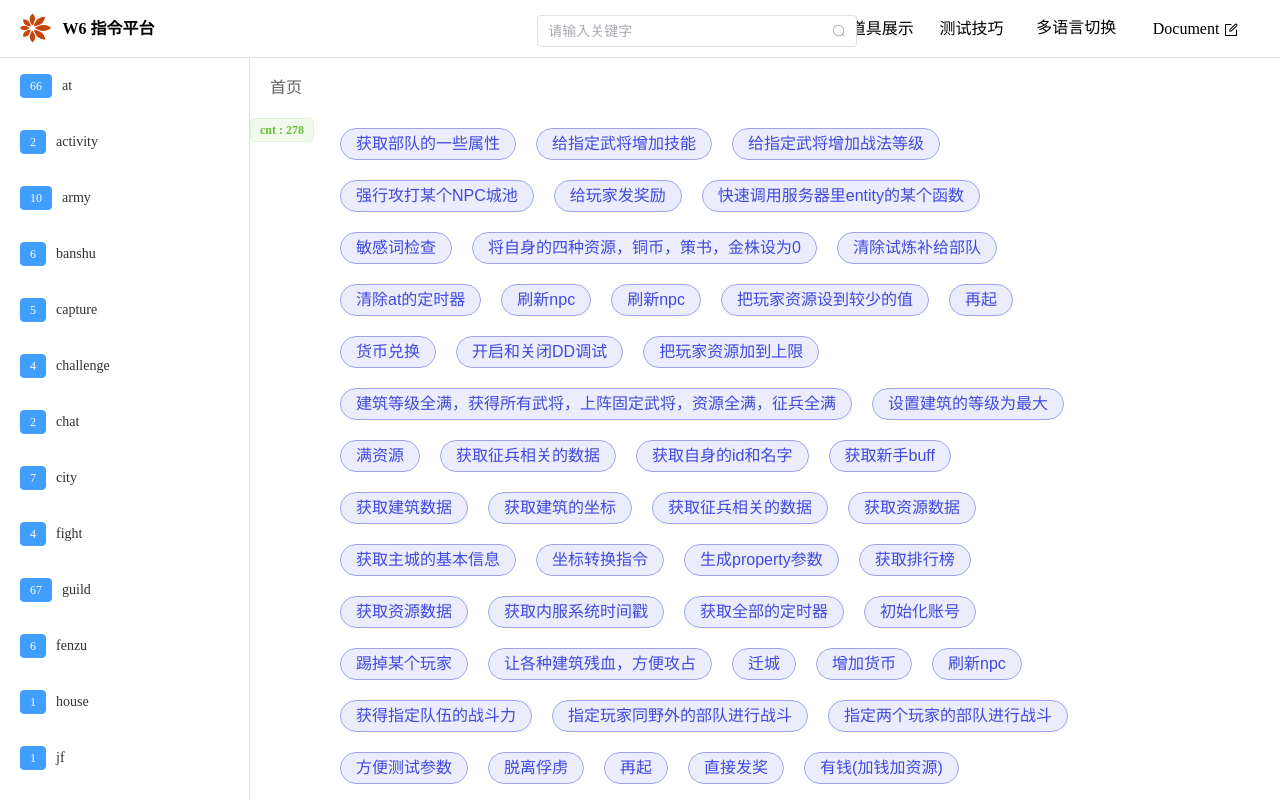
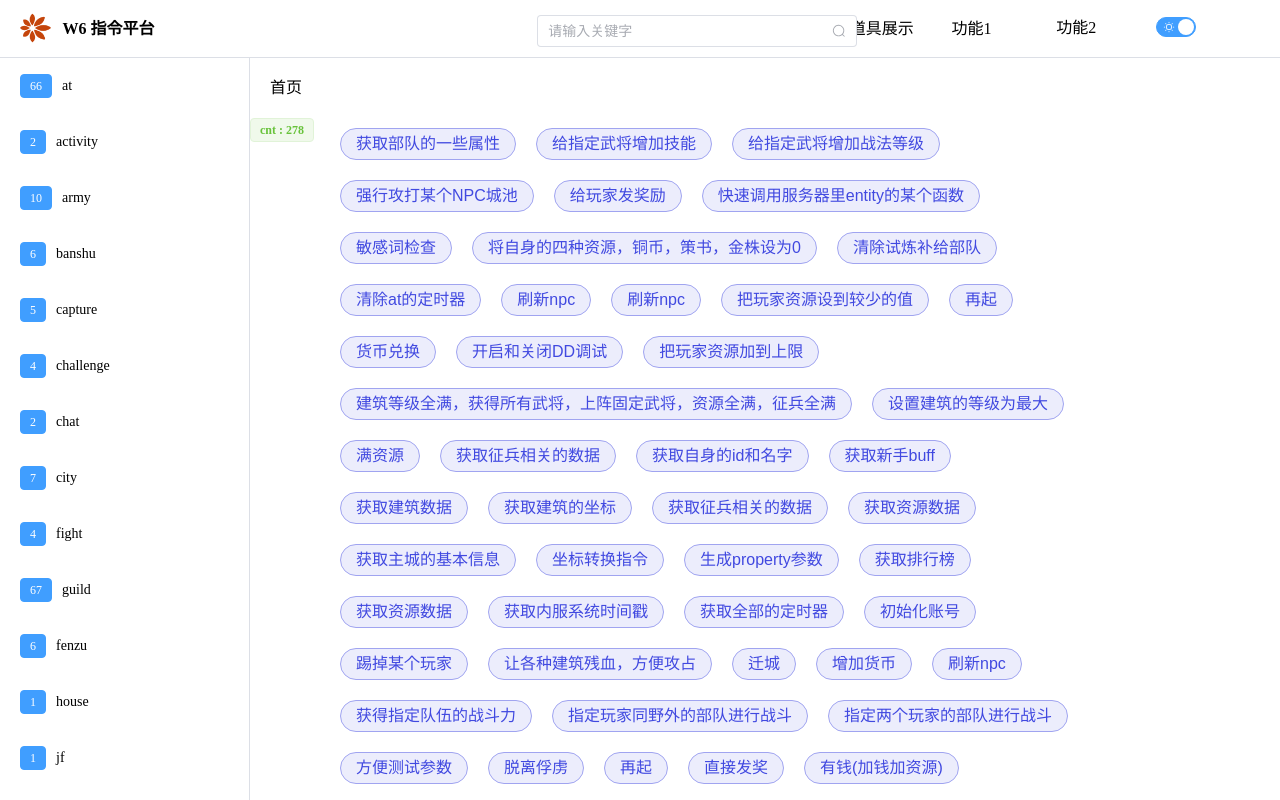
Before and after one commit to michaelxuzhi/docTemplate, a Vue app: page / in a window 1280 px wide. Built offline with nearby package versions, Linux system fonts and the light colour scheme.

Commit message:
暗黑模式切换适配

```diff
--- a/public/static/data/resData.json
+++ b/public/static/data/resData.json
@@ -44,7 +44,7 @@
     "id": "gold",
     "img": "gold",
     "quantity": 4,
-    "desc": "这是宝币",
+    "desc": "这是宝石",
     "type": "currency"
   },
   "skill_point": {
--- a/src/App.vue
+++ b/src/App.vue
@@ -24,4 +24,50 @@ export default {
 ::-webkit-scrollbar {
   display: none;
 }
+/* 全局主题样式常量 */
+:root[data-theme='dark'] {
+  /* 模式切换变量，默认light模式 */
+  --current-background-color: var(--dark-background-color);
+  --current-font-color: var(--dark-font-color);
+  --current-aside-font-color: var(--dark-aside-font-color);
+  --current-aside-background-color: var(--dark-aside-background-color);
+  --current-aside-item-hover-font-color: var(--dark-aside-item-hover-font-color);
+  --current-header-dropdown-font-color: var(--dark-header-dropdown-font-color);
+  --current-object-bg-color: var(--dark-object-bg-color);
+  --current-at-bg-color: var(--dark-at-bg-color);
+  --current-at-font-color: var(--dark-at-font-color);
+  --current-at-content-bg-color: var(--dark-at-content-bg-color);
+  --current-btn-font-color: var(--dark-btn-font-color);
+
+  /* 深色主题 */
+  /* --dark-background-color: #282c34; */
+  --dark-background-color: #0c0c0c;
+  --dark-font-color: #d3d3d3;
+  --dark-btn-bg: #409eff;
+  --dark-tag-bg: #409eff;
+
+  --dark-btn-font-color: #d3d3d3;
+
+  --dark-aside-font-color: #d3d3d3;
+  --dark-aside-background-color: #0c0c0c;
+  --dark-aside-item-hover-font-color: #000;
+  --dark-header-dropdown-font-color: #d3d3d3;
+
+  --dark-object-bg-color: #3e3e48;
+
+  --dark-at-bg-color: #3e3e48;
+  --dark-at-font-color: #d3d3d3;
+  --dark-at-content-bg-color: #949494;
+}
+
+:root[data-theme='light'] {
+  /* 模式切换变量，默认light模式 */
+  --current-background-color: var(--light-background-color);
+  --current-at-bg-color: var(--light-at-bg-color);
+  --current-btn-font-color: var(--light-btn-font-color);
+  /* 浅色主题 */
+  --light-background-color: #fff;
+  --light-at-bg-color: #f5f7fa;
+  --light-btn-font-color: #4149e0;
+}
 </style>
--- a/src/components/PageAside/PageAside.vue
+++ b/src/components/PageAside/PageAside.vue
@@ -1,8 +1,9 @@
 <template>
   <div>
     <el-scrollbar>
-      <el-menu :default-active="asideAtKey">
+      <el-menu :default-active="asideAtKey" class="aside-content">
         <el-menu-item
+          :class="isDisabled ? 'aside-item-disabled ' : 'aside-item'"
           v-for="(val, key) in keyObj"
           :key="key"
           :index="key"
@@ -77,9 +78,21 @@ export default {
 /* .el-menu {
   border: 0;
 } */
-/* .aside-content {
-} */
+.aside-content {
+  background-color: var(--current-background-color);
+  color: var(--current-aside-font-color);
+}
+.aside-item {
+  color: var(--current-aside-font-color);
+}
+.aside-item:hover {
+  color: var(--current-aside-item-hover-font-color);
+}
+.aside-item-disabled {
+  color: var(--current-aside-font-color);
+}
 .is-active {
+  color: var(--current-background-color);
   background-color: #ecf5ff;
   border-right: 10px solid #7252e7;
 }
--- a/src/components/PageAt/PageAt.vue
+++ b/src/components/PageAt/PageAt.vue
@@ -169,6 +169,7 @@ export default {
 .at-content {
   /* width: inherit; */
   padding: 60px;
+  color: var(--current-font-color);
 }
 .desc-btn {
   margin-left: 30px;
@@ -180,4 +181,14 @@ export default {
 .tagItemStyle {
   margin-right: 5px;
 }
+.el-descriptions >>> .el-descriptions__title {
+  color: var(--current-at-font-color);
+}
+.el-descriptions >>> .el-descriptions__label {
+  background-color: var(--current-at-bg-color);
+  color: var(--current-at-font-color);
+}
+/* .el-descriptions >>> .el-descriptions__content {
+  background-color: var(--current-at-content-bg-color);
+} */
 </style>
--- a/src/components/PageContainer.vue
+++ b/src/components/PageContainer.vue
@@ -86,6 +86,8 @@ export default {
   width: 100vw;
   height: 100vh;
   /* background-color: rgb(0, 0, 0); */
+  background-color: var(--current-background-color);
+  color: var(--current-font-color);
 }
 .page-header {
   width: 100%;
--- a/src/components/PageHeader/PageHeader.vue
+++ b/src/components/PageHeader/PageHeader.vue
@@ -59,7 +59,7 @@
               <el-icon v-if="item.icon" :size="item.icon.icon_size"> <edit /></el-icon>
             </div>
             <template v-if="item.dropdown">
-              <el-dropdown>
+              <el-dropdown class="header-dropdown">
                 {{ item.text }}
                 <el-icon><caret-bottom /></el-icon>
                 <template #dropdown>
@@ -71,6 +71,20 @@
                 </template>
               </el-dropdown>
             </template>
+          </el-col>
+          <el-col :span="2">
+            <el-tooltip effect="dark" content="Beta功能" placement="right">
+              <el-switch
+                v-model="switchVal"
+                inline-prompt
+                style="float: right"
+                active-color="#d77658"
+                inactive-color="#8cd383"
+                :active-icon="Check"
+                :inactive-icon="Close"
+                @change="handleSwitchChange"
+              />
+            </el-tooltip>
           </el-col>
         </el-row>
       </div>
@@ -89,6 +103,10 @@ export default {
       isDisabled: false,
       inputTipsVisible: false,
       inputTips: '匹配: 指令名 | 描述 | 指令父文件夹',
+      switchVal: '',
+      Check: 'sunny',
+      Close: 'moon',
+      theme: false,
       navigate_options: {
         api: {
           text: '道具展示',
@@ -98,14 +116,14 @@ export default {
           icon: undefined,
         },
         system: {
-          text: '测试技巧',
+          text: '功能1',
           route: 'system',
           span: 3,
           class: 'right-col',
           icon: undefined,
         },
         multilang: {
-          text: '多语言切换',
+          text: '功能2',
           route: 'multilang',
           span: 4,
           class: 'right-col',
@@ -117,16 +135,16 @@ export default {
             action4: 'Action 4',
           },
         },
-        document: {
-          text: 'Document',
-          route: 'document',
-          span: 4,
-          class: 'right-col',
-          icon: {
-            icon_name: 'edit',
-            icon_size: '16',
-          },
-        },
+        // document: {
+        //   text: 'Document',
+        //   route: 'document',
+        //   span: 4,
+        //   class: 'right-col',
+        //   icon: {
+        //     icon_name: 'edit',
+        //     icon_size: '16',
+        //   },
+        // },
       },
     };
   },
@@ -143,6 +161,18 @@ export default {
     headerOptClick(route) {
       this.$router.push({ name: route });
     },
+    handleSwitchChange() {
+      this.theme = !this.theme;
+      if (this.theme == true) {
+        window.document.documentElement.setAttribute('data-theme', 'dark');
+      } else {
+        window.document.documentElement.setAttribute('data-theme', 'light');
+      }
+      this.$eventBus.emit('themeChange', this.theme);
+    },
+  },
+  mouted() {
+    this.$eventBus.emit('themeChange', this.theme);
   },
   watch: {
     $route() {
@@ -166,9 +196,9 @@ export default {
   vertical-align: middle;
 }
 .el-dropdown {
-  color: #000;
   font-size: 16px;
   line-height: 2.1rem; /* 稍微提高一下位置 */
+  color: var(--current-header-dropdown-font-color);
 }
 
 /* 右区域通用icon调整样式 */
@@ -181,7 +211,8 @@ export default {
   height: 100%;
   padding: 0.7rem 1.5rem;
   line-height: 2.2rem;
-  background-color: #fff;
+  background-color: var(--current-background-color);
+  color: var(--current-font-color);
 }
 .header-left {
   height: 100%;
@@ -193,9 +224,6 @@ export default {
   /* height: 100%; */
   text-align: center;
   font-size: 16px;
-}
-.bg-purple {
-  background: #1659a5;
 }
 .header-left-img-zone {
   height: 100%;
@@ -214,7 +242,6 @@ export default {
   background-repeat: no-repeat;
 }
 .header-left-text {
-  color: rgb(0, 0, 0);
   font-size: 16px;
   font-weight: bold;
 }
@@ -222,7 +249,6 @@ export default {
   cursor: pointer;
 }
 .header-right-text {
-  color: rgb(0, 0, 0);
   font-size: 16px;
   font-weight: bold;
   text-align: center;
--- a/src/components/PageMain/PageMain.vue
+++ b/src/components/PageMain/PageMain.vue
@@ -18,6 +18,7 @@
       > -->
       <el-breadcrumb>
         <el-breadcrumb-item
+          class="breadcrumb-item"
           v-for="item in bread_list"
           :key="item"
           :to="{ path: item.path }"
@@ -67,7 +68,6 @@ export default {
     this.$router.push({ name: 'home' });
   },
   mounted() {
-    // 容错：在其他界面刷新，强制回退到home界面
     this.bread_list = [];
     this.bread_list.push({ name: '首页', path: '/' });
   },
@@ -110,6 +110,7 @@ export default {
   height: 100vh;
   position: fixed;
   overflow: hidden;
+  background-color: var(--current-background-color);
   /* background-image: linear-gradient(to top, #0ba360 0%, #3cba92 100%); */
 }
 .main-bread {
@@ -119,16 +120,23 @@ export default {
   padding: 20px;
   position: fixed;
   top: 3.6rem;
-  background-color: #fff;
   /* 层级提高避免被遮挡 */
   z-index: 999;
   align-items: center;
-  /* background-color: rgb(121, 118, 118); */
+  background-color: var(--current-background-color);
 }
 .el-breadcrumb {
   font-size: 16px;
   line-height: 20px;
+  color: var(--current-font-color);
 }
+.breadcrumb-item >>> .el-breadcrumb__inner {
+  color: var(--current-font-color);
+}
+.breadcrumb-item >>> .el-breadcrumb__inner:hover {
+  color: var(--current-font-color);
+}
+
 .main-router {
   margin-top: 3.6rem;
 }
--- a/src/components/PageShow/PageShow.vue
+++ b/src/components/PageShow/PageShow.vue
@@ -5,11 +5,11 @@
     </el-affix>
     <div v-show="atNum">
       <el-button
-        color="#4149e0"
+        :color="globalTheme ? '#686877' : '#4149e0'"
         :size="size"
         :type="type"
         round
-        plain
+        :plain="!globalTheme"
         class="at-btn"
         :class="{
           'at-btn-disappear':
@@ -42,6 +42,7 @@ export default {
       asideSearchText: '',
       headerSearchText: '',
       atNum: 0,
+      globalTheme: false,
     };
   },
   props: {
@@ -85,12 +86,20 @@ export default {
       document.getElementsByClassName('show-content')[0].scrollTop = 0;
       this.handleCountAtNum();
     });
+    // 监听PageHeader的themeChange事件，改变全局主题
+    this.$eventBus.on('themeChange', val => {
+      this.globalTheme = val;
+    });
   },
   mounted() {
     this.handleCountAtNum();
   },
   updated() {
     this.handleCountAtNum();
+  },
+  activated() {
+    // 重置showw-content的位置，但是不起效果
+    document.getElementsByClassName('show-content')[0].scrollTop = 0;
   },
   computed: {
     atInfoShow() {
@@ -117,6 +126,7 @@ export default {
   padding: 15px;
   margin: 10px;
   font-size: 16px;
+  /* color: var(--current-btn-font-color); */
 }
 .at-btn-disappear {
   display: none;
--- a/src/views/objectView.vue
+++ b/src/views/objectView.vue
@@ -61,6 +61,7 @@ export default {
   width: 40%;
   height: 150px;
   margin: 30px 30px 10px 0;
+  background-color: var(--current-object-bg-color);
 }
 .object-card-inner {
   display: flex;
@@ -74,6 +75,6 @@ export default {
   margin: 0 8px 10px 0;
 }
 .el-card:hover {
-  background-color: #fbfbfb;
+  background-color: #b9b9b9;
 }
 </style>
```
Lines whose indentation alone changed are shown as unchanged.
